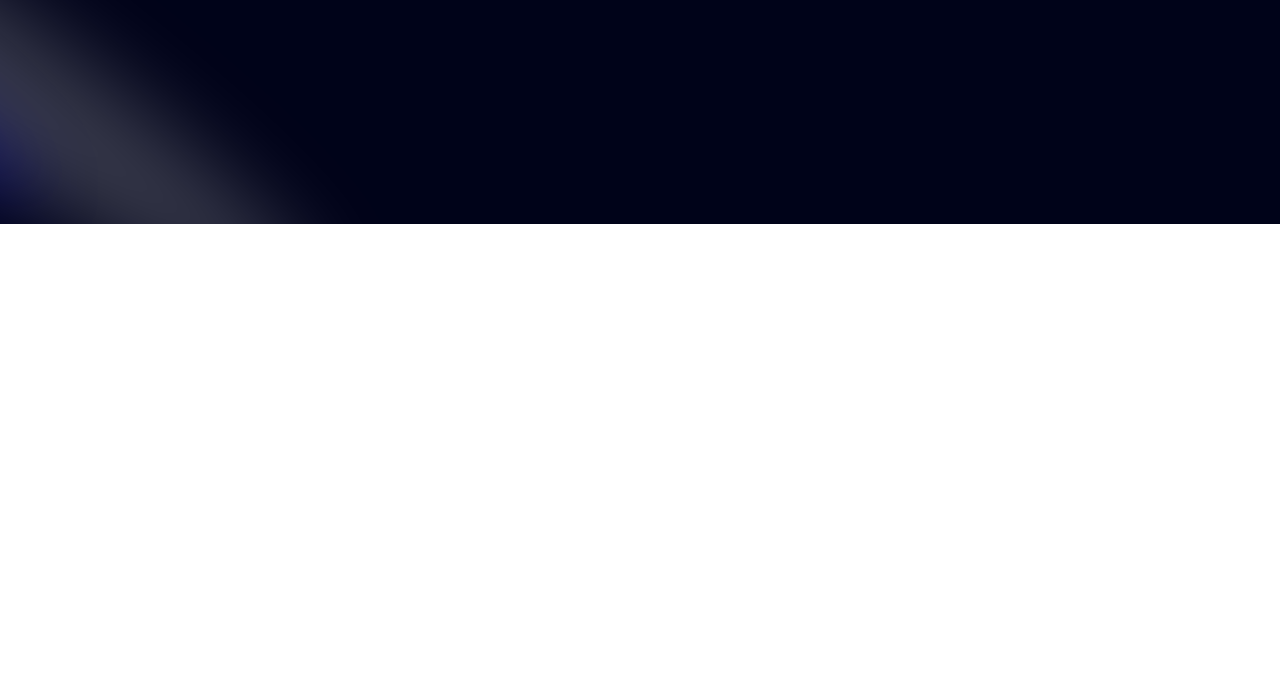
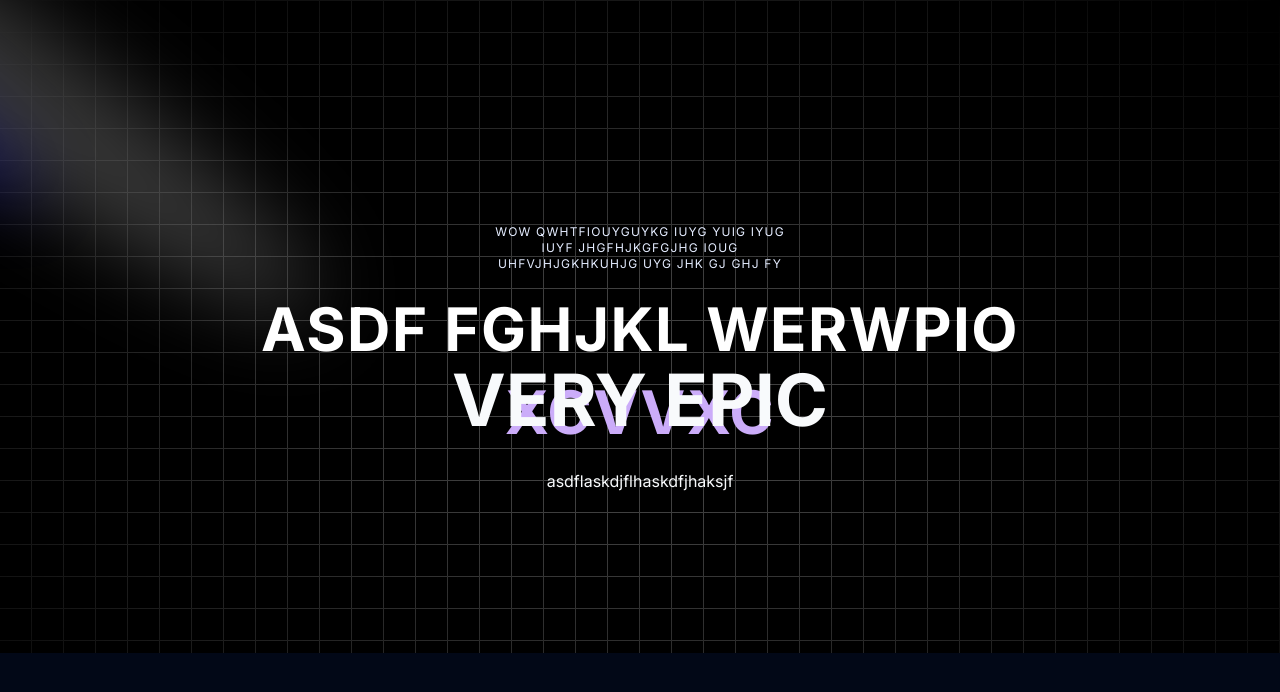
Before and after one commit to KaoushikMurugan/personal-website, a Next.js app: page / in a window 1280 px wide. Shown: the top 692 px of the page. Built offline with nearby package versions, Linux system fonts and the light colour scheme.

Commit message:
more stuff from tutorial

```diff
--- a/app/globals.css
+++ b/app/globals.css
@@ -5,85 +5,65 @@
 @layer base {
   :root {
     --background: 0 0% 100%;
-    --foreground: 240 10% 3.9%;
-
+    --foreground: 222.2 84% 4.9%;
     --card: 0 0% 100%;
-    --card-foreground: 240 10% 3.9%;
-
+    --card-foreground: 222.2 84% 4.9%;
     --popover: 0 0% 100%;
-    --popover-foreground: 240 10% 3.9%;
-
-    --primary: 240 5.9% 10%;
-    --primary-foreground: 0 0% 98%;
-
-    --secondary: 240 4.8% 95.9%;
-    --secondary-foreground: 240 5.9% 10%;
-
-    --muted: 240 4.8% 95.9%;
-    --muted-foreground: 240 3.8% 46.1%;
-
-    --accent: 240 4.8% 95.9%;
-    --accent-foreground: 240 5.9% 10%;
-
+    --popover-foreground: 222.2 84% 4.9%;
+    --primary: 222.2 47.4% 11.2%;
+    --primary-foreground: 210 40% 98%;
+    --secondary: 210 40% 96.1%;
+    --secondary-foreground: 222.2 47.4% 11.2%;
+    --muted: 210 40% 96.1%;
+    --muted-foreground: 215.4 16.3% 46.9%;
+    --accent: 210 40% 96.1%;
+    --accent-foreground: 222.2 47.4% 11.2%;
     --destructive: 0 84.2% 60.2%;
-    --destructive-foreground: 0 0% 98%;
-
-    --border: 240 5.9% 90%;
-    --input: 240 5.9% 90%;
-    --ring: 240 10% 3.9%;
-
+    --destructive-foreground: 210 40% 98%;
+    --border: 214.3 31.8% 91.4%;
+    --input: 214.3 31.8% 91.4%;
+    --ring: 222.2 84% 4.9%;
     --radius: 0.5rem;
+    --chart-1: 12 76% 61%;
+    --chart-2: 173 58% 39%;
+    --chart-3: 197 37% 24%;
+    --chart-4: 43 74% 66%;
+    --chart-5: 27 87% 67%;
   }
 
   .dark {
-    --background: 240 10% 3.9%;
-    --foreground: 0 0% 98%;
-
-    --card: 240 10% 3.9%;
-    --card-foreground: 0 0% 98%;
-
-    --popover: 240 10% 3.9%;
-    --popover-foreground: 0 0% 98%;
-
-    --primary: 0 0% 98%;
-    --primary-foreground: 240 5.9% 10%;
-
-    --secondary: 240 3.7% 15.9%;
-    --secondary-foreground: 0 0% 98%;
-
-    --muted: 240 3.7% 15.9%;
-    --muted-foreground: 240 5% 64.9%;
-
-    --accent: 240 3.7% 15.9%;
-    --accent-foreground: 0 0% 98%;
-
+    --background: 222.2 84% 4.9%;
+    --foreground: 210 40% 98%;
+    --card: 222.2 84% 4.9%;
+    --card-foreground: 210 40% 98%;
+    --popover: 222.2 84% 4.9%;
+    --popover-foreground: 210 40% 98%;
+    --primary: 210 40% 98%;
+    --primary-foreground: 222.2 47.4% 11.2%;
+    --secondary: 217.2 32.6% 17.5%;
+    --secondary-foreground: 210 40% 98%;
+    --muted: 217.2 32.6% 17.5%;
+    --muted-foreground: 215 20.2% 65.1%;
+    --accent: 217.2 32.6% 17.5%;
+    --accent-foreground: 210 40% 98%;
     --destructive: 0 62.8% 30.6%;
-    --destructive-foreground: 0 0% 98%;
-
-    --border: 240 3.7% 15.9%;
-    --input: 240 3.7% 15.9%;
-    --ring: 240 4.9% 83.9%;
+    --destructive-foreground: 210 40% 98%;
+    --border: 217.2 32.6% 17.5%;
+    --input: 217.2 32.6% 17.5%;
+    --ring: 212.7 26.8% 83.9%;
+    --chart-1: 220 70% 50%;
+    --chart-2: 160 60% 45%;
+    --chart-3: 30 80% 55%;
+    --chart-4: 280 65% 60%;
+    --chart-5: 340 75% 55%;
   }
 }
 
 @layer base {
   * {
-    @apply border-border !scroll-smooth;
+    @apply border-border;
   }
   body {
     @apply bg-background text-foreground;
   }
-  button {
-    @apply active:outline-none;
-  }
 }
-
-@layer utilities {
-  .heading {
-    @apply font-bold text-4xl md:text-5xl text-center;
-  }
-
-  .black-gradient {
-    background: linear-gradient(90deg, #161a31 0%, #06091f 100%);
-  }
-}
--- a/app/layout.tsx
+++ b/app/layout.tsx
@@ -1,6 +1,7 @@
 import type { Metadata } from "next";
 import { Inter } from "next/font/google";
 import "./globals.css";
+import { ThemeProvider } from "@/components/theme-provider";
 
 const inter = Inter({ subsets: ["latin"] });
 
@@ -16,7 +17,16 @@ export default function RootLayout({
 }>) {
   return (
     <html lang="en">
-      <body className={inter.className}>{children}</body>
+      <body className={inter.className}>
+        <ThemeProvider
+          attribute="class"
+          defaultTheme="dark"
+          enableSystem
+          disableTransitionOnChange
+        >
+          {children}
+        </ThemeProvider>
+      </body>
     </html>
   );
 }
--- a/components/Hero.tsx
+++ b/components/Hero.tsx
@@ -1,5 +1,6 @@
 import React from 'react'
-import { Spotlight } from './ui/Spotlight'
+import { TextGenerateEffect } from './ui/text-generate-effect'
+import { Spotlight } from './ui/spotlight'
 
 const Hero = () => {
   return (
@@ -9,6 +10,30 @@ const Hero = () => {
             <Spotlight className="-top-10 -left-full h-[80vh] w-[50vw]" fill="purple" />
             <Spotlight className="-top-28 -left-80 h-[80vh] w-[50vw]" fill="blue" />
         </div>
+
+        <div className="h-[50rem] w-full dark:bg-black bg-white  dark:bg-grid-white/[0.25] bg-grid-black/[0.2] flex items-center justify-center absolute top-0 left-0">
+        {/* Radial gradient for the container to give a faded look */}
+            <div className="absolute pointer-events-none inset-0 flex items-center justify-center dark:bg-black bg-white [mask-image:radial-gradient(ellipse_at_center,transparent_20%,black)]"/>
+            <p className="text-4xl sm:text-7xl font-bold relative z-20 bg-clip-text text-transparent bg-gradient-to-b from-neutral-200 to-neutral-500 py-8">
+                VERY EPIC
+            </p>
+        </div>
+
+        <div className="flex justify-center relative my-20 z-10">
+            <div className="max-w-[89vw] md:max-w-2xl lg:max-w-[60vw] flex flex-col items-center justify-center">
+                <h2 className="uppercase tracking-widest text-xs text-center dark:text-blue-100 text-purple-900 max-w-80">
+                    WOW qwhtfiouyguykg iuyg yuig iyug iuyf jhgfhjkgfgjhg ioug uhfvjhjgkhkuhjg uyg jhk gj ghj fy
+                </h2>
+                <TextGenerateEffect
+                    className = "text-center text-[40px] md:text-5x; lg:text-6xl"
+                    words = " ASDF FGHJKL WERWPIO XCVVXC"
+                />
+
+                <p className = "text-center">
+                    asdflaskdjflhaskdfjhaksjf
+                </p>
+            </div>
+        </div>
     </div>
   )
 }
--- /dev/null
+++ b/components/theme-provider.tsx
@@ -0,0 +1,9 @@
+"use client"
+
+import * as React from "react"
+import { ThemeProvider as NextThemesProvider } from "next-themes"
+import { type ThemeProviderProps } from "next-themes/dist/types"
+
+export function ThemeProvider({ children, ...props }: ThemeProviderProps) {
+  return <NextThemesProvider {...props}>{children}</NextThemesProvider>
+}
--- /dev/null
+++ b/components/ui/text-generate-effect.tsx
@@ -0,0 +1,62 @@
+"use client";
+import { useEffect } from "react";
+import { motion, stagger, useAnimate } from "framer-motion";
+import { cn } from "@/lib/utils";
+
+export const TextGenerateEffect = ({
+  words,
+  className,
+  filter = true,
+  duration = 0.5,
+}: {
+  words: string;
+  className?: string;
+  filter?: boolean;
+  duration?: number;
+}) => {
+  const [scope, animate] = useAnimate();
+  let wordsArray = words.split(" ");
+  useEffect(() => {
+    animate(
+      "span",
+      {
+        opacity: 1,
+        filter: filter ? "blur(0px)" : "none",
+      },
+      {
+        duration: duration ? duration : 1,
+        delay: stagger(0.2),
+      }
+    );
+  }, [scope.current]);
+
+  const renderWords = () => {
+    return (
+      <motion.div ref={scope}>
+        {wordsArray.map((word, idx) => {
+          return (
+            <motion.span
+              key={word + idx}
+              className={`${idx > 3 ? 'text-purple' : 'dark:text-white text-black'} opacity-0`}
+              style={{
+                filter: filter ? "blur(10px)" : "none",
+              }}
+            >
+              {word}{" "}
+            </motion.span>
+          );
+        })}
+      </motion.div>
+    );
+  };
+
+  return (
+    <div className={cn("font-bold", className)}>
+      <div className="my-4">
+        <div className=" dark:text-white text-black leading-snug tracking-wide">
+          {renderWords()}
+        </div>
+      </div>
+    </div>
+  );
+};
--- a/lib/utils.ts
+++ b/lib/utils.ts
@@ -1,6 +1,6 @@
-import { ClassValue, clsx } from "clsx";
-import { twMerge } from "tailwind-merge";
+import { type ClassValue, clsx } from "clsx"
+import { twMerge } from "tailwind-merge"
 
 export function cn(...inputs: ClassValue[]) {
-  return twMerge(clsx(inputs));
+  return twMerge(clsx(inputs))
 }
--- a/package.json
+++ b/package.json
@@ -9,13 +9,17 @@
     "lint": "next lint"
   },
   "dependencies": {
+    "class-variance-authority": "^0.7.0",
     "clsx": "^2.1.1",
     "framer-motion": "^11.3.21",
+    "lucide-react": "^0.419.0",
     "mini-svg-data-uri": "^1.4.4",
     "next": "14.2.5",
+    "next-themes": "^0.3.0",
     "react": "^18",
     "react-dom": "^18",
-    "tailwind-merge": "^2.4.0"
+    "tailwind-merge": "^2.4.0",
+    "tailwindcss-animate": "^1.0.7"
   },
   "devDependencies": {
     "@types/node": "^20",
--- a/tailwind.config.ts
+++ b/tailwind.config.ts
@@ -2,8 +2,13 @@ const {
   default: flattenColorPalette,
 } = require("tailwindcss/lib/util/flattenColorPalette");
 
+const svgToDataUri = require("mini-svg-data-uri");
+
+const colors = require("tailwindcss/colors");
+
 /** @type {import('tailwindcss').Config} */
 module.exports = {
+  darkMode: ["class"],
   content: [
     "./pages/**/*.{js,ts,jsx,tsx,mdx}",
     "./components/**/*.{js,ts,jsx,tsx,mdx}",
@@ -12,7 +17,7 @@ module.exports = {
     // Or if using `src` directory:
     "./src/**/*.{js,ts,jsx,tsx,mdx}",
   ],
-  darkMode: "class",
+  prefix: "",
   theme: {
     colors: {
       black: {
@@ -64,9 +69,56 @@ module.exports = {
         foreground: "hsl(var(--card-foreground))",
       },
     },
+    container: {
+      center: true,
+      padding: "2rem",
+      screens: {
+        "2xl": "1400px",
+      },
+    },
     extend: {
       animation: {
         spotlight: "spotlight 2s ease .75s 1 forwards",
+      },
+      colors: {
+        border: "hsl(var(--border))",
+        input: "hsl(var(--input))",
+        ring: "hsl(var(--ring))",
+        background: "hsl(var(--background))",
+        foreground: "hsl(var(--foreground))",
+        primary: {
+          DEFAULT: "hsl(var(--primary))",
+          foreground: "hsl(var(--primary-foreground))",
+        },
+        secondary: {
+          DEFAULT: "hsl(var(--secondary))",
+          foreground: "hsl(var(--secondary-foreground))",
+        },
+        destructive: {
+          DEFAULT: "hsl(var(--destructive))",
+          foreground: "hsl(var(--destructive-foreground))",
+        },
+        muted: {
+          DEFAULT: "hsl(var(--muted))",
+          foreground: "hsl(var(--muted-foreground))",
+        },
+        accent: {
+          DEFAULT: "hsl(var(--accent))",
+          foreground: "hsl(var(--accent-foreground))",
+        },
+        popover: {
+          DEFAULT: "hsl(var(--popover))",
+          foreground: "hsl(var(--popover-foreground))",
+        },
+        card: {
+          DEFAULT: "hsl(var(--card))",
+          foreground: "hsl(var(--card-foreground))",
+        },
+      },
+      borderRadius: {
+        lg: "var(--radius)",
+        md: "calc(var(--radius) - 2px)",
+        sm: "calc(var(--radius) - 4px)",
       },
       keyframes: {
         spotlight: {
@@ -78,12 +130,48 @@ module.exports = {
             opacity: 1,
             transform: "translate(-50%,-40%) scale(1)",
           },
+          "accordion-down": {
+            from: { height: "0" },
+            to: { height: "var(--radix-accordion-content-height)" },
+          },
+          "accordion-up": {
+            from: { height: "var(--radix-accordion-content-height)" },
+            to: { height: "0" },
+          },
+        },
+        animation: {
+          "accordion-down": "accordion-down 0.2s ease-out",
+          "accordion-up": "accordion-up 0.2s ease-out",
         },
       },
+    }
+  },
+  plugins: [
+    addVariablesForColors,
+    function ({ matchUtilities, theme }: any) {
+      matchUtilities(
+        {
+          "bg-grid": (value: any) => ({
+            backgroundImage: `url("${svgToDataUri(
+              `<svg xmlns="http://www.w3.org/2000/svg" viewBox="0 0 32 32" width="32" height="32" fill="none" stroke="${value}"><path d="M0 .5H31.5V32"/></svg>`
+            )}")`,
+          }),
+          "bg-grid-small": (value: any) => ({
+            backgroundImage: `url("${svgToDataUri(
+              `<svg xmlns="http://www.w3.org/2000/svg" viewBox="0 0 32 32" width="8" height="8" fill="none" stroke="${value}"><path d="M0 .5H31.5V32"/></svg>`
+            )}")`,
+          }),
+          "bg-dot": (value: any) => ({
+            backgroundImage: `url("${svgToDataUri(
+              `<svg xmlns="http://www.w3.org/2000/svg" viewBox="0 0 32 32" width="16" height="16" fill="none"><circle fill="${value}" id="pattern-circle" cx="10" cy="10" r="1.6257413380501518"></circle></svg>`
+            )}")`,
+          }),
+        },
+        { values: flattenColorPalette(theme("backgroundColor")), type: "color" }
+      );
     },
-  },
-  plugins: [addVariablesForColors],
-};
+  ],
+} ;
 
 // This plugin adds each Tailwind color as a global CSS variable, e.g. var(--gray-200).
 function addVariablesForColors({ addBase, theme }: any) {
```
Also changed, not shown: components.json (added), 1 other file (tests, documents, lock files or other folders).
